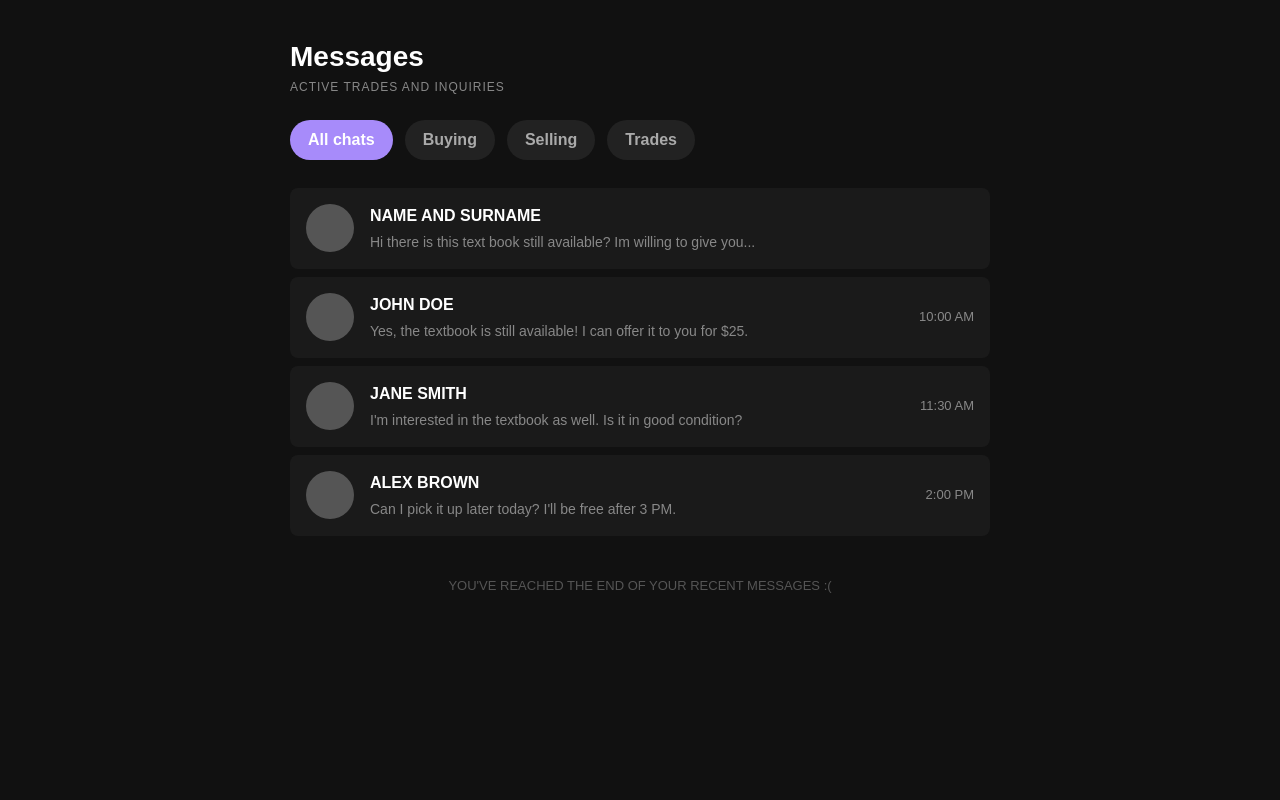
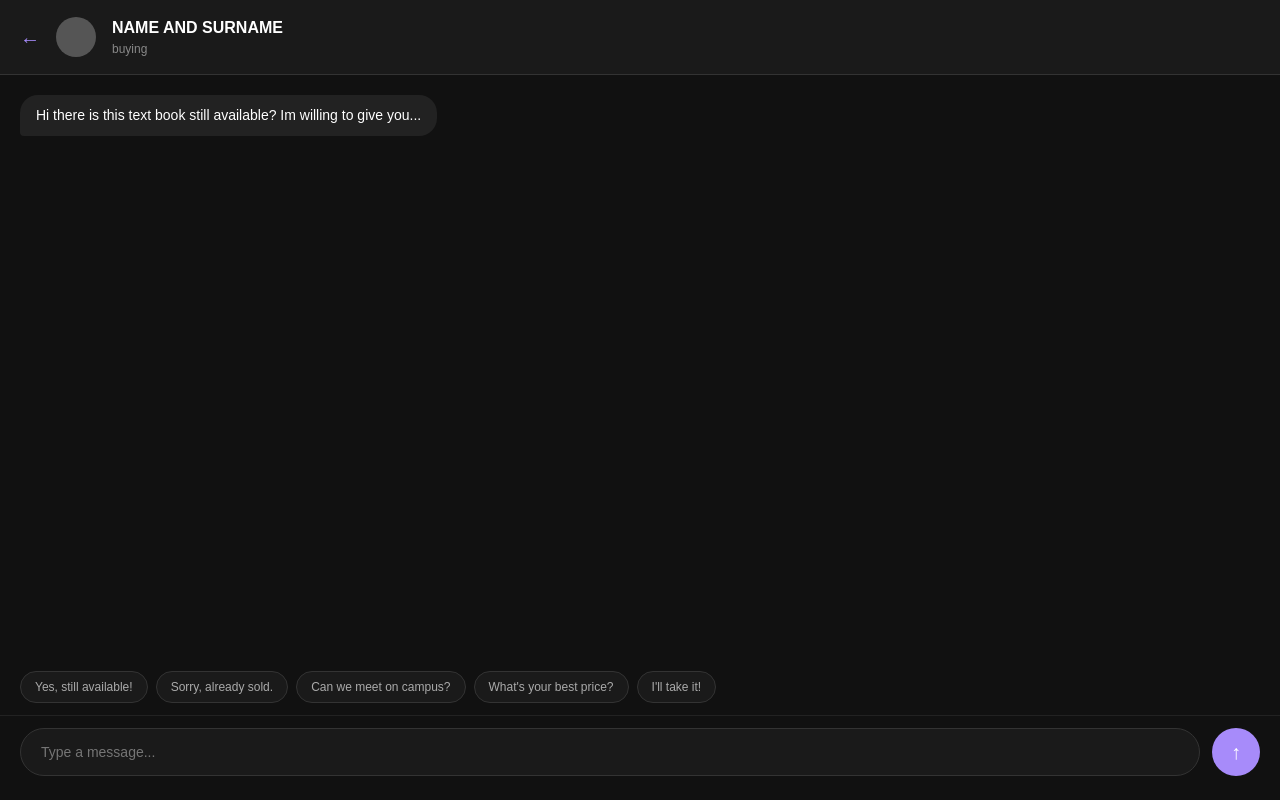
Before and after one commit to gabri3llp/dv200_keyboardlickers_studentslide, a React (Vite) app in the folder studentslide/: page /messages in a window 1280 px wide. Both pictures are taken after a click on the element 640 px from the left and 228 px from the top of the page. Built offline with nearby package versions, Linux system fonts and the light colour scheme.

Commit message:
Messages
Messages page done, just need to make some adjustments and fix Nav/Foot

```diff
--- a/studentslide/src/Component/footer.jsx
+++ b/studentslide/src/Component/footer.jsx
@@ -1,5 +1,5 @@
 import { Link } from "react-router-dom";
-import "./Footer.css";
+
 
 const Footer = () => {
   const year = new Date().getFullYear();
--- a/studentslide/src/Component/navbar.jsx
+++ b/studentslide/src/Component/navbar.jsx
@@ -1,6 +1,6 @@
 import { useState } from "react";
 import { Link, useLocation } from "react-router-dom";
-import "./Navbar.css";
+
 
 const Navbar = ({ isLoggedIn = false, user = null, onLogout }) => {
   const [menuOpen, setMenuOpen] = useState(false);
--- a/studentslide/src/Pages/messages.jsx
+++ b/studentslide/src/Pages/messages.jsx
@@ -1,32 +1,146 @@
 import { useState } from "react";
 
 const mockChats = [
-  { id: 1, name: "NAME AND SURNAME", preview: "Hi there is this text book still available? Im willing to give you...", time: "", type: "buying" },
-  { id: 2, name: "JOHN DOE", preview: "Yes, the textbook is still available! I can offer it to you for $25.", time: "10:00 AM", type: "selling" },
-  { id: 3, name: "JANE SMITH", preview: "I'm interested in the textbook as well. Is it in good condition?", time: "11:30 AM", type: "trades" },
-  { id: 4, name: "ALEX BROWN", preview: "Can I pick it up later today? I'll be free after 3 PM.", time: "2:00 PM", type: "buying" },
+  { id: 1, name: "NAME AND SURNAME", preview: "Hi there is this text book still available? Im willing to give you...", time: "", type: "buying",
+    messages: [{ from: "them", text: "Hi there is this text book still available? Im willing to give you..." }] },
+  { id: 2, name: "JOHN DOE", preview: "Yes, the textbook is still available! I can offer it to you for $25.", time: "10:00 AM", type: "selling",
+    messages: [{ from: "them", text: "Yes, the textbook is still available! I can offer it to you for $25." }] },
+  { id: 3, name: "JANE SMITH", preview: "I'm interested in the textbook as well. Is it in good condition?", time: "11:30 AM", type: "trades",
+    messages: [{ from: "them", text: "I'm interested in the textbook as well. Is it in good condition?" }] },
+  { id: 4, name: "ALEX BROWN", preview: "Can I pick it up later today? I'll be free after 3 PM.", time: "2:00 PM", type: "buying",
+    messages: [{ from: "them", text: "Can I pick it up later today? I'll be free after 3 PM." }] },
 ];
 
 const filters = ["All chats", "Buying", "Selling", "Trades"];
 
+const quickReplies = [
+  "Yes, still available!",
+  "Sorry, already sold.",
+  "Can we meet on campus?",
+  "What's your best price?",
+  "I'll take it!",
+];
+
 export default function Messages() {
   const [activeFilter, setActiveFilter] = useState("All chats");
+  const [openChat, setOpenChat] = useState(null);
+  const [chats, setChats] = useState(mockChats);
+  const [inputText, setInputText] = useState("");
 
-  const filteredChats = mockChats.filter(chat =>
+  const filteredChats = chats.filter(chat =>
     activeFilter === "All chats" || chat.type === activeFilter.toLowerCase()
   );
 
+  const sendMessage = (text) => {
+    if (!text.trim()) return;
+    setChats(prev => prev.map(chat =>
+      chat.id === openChat.id
+        ? { ...chat, messages: [...chat.messages, { from: "me", text }], preview: text }
+        : chat
+    ));
+    setOpenChat(prev => ({ ...prev, messages: [...prev.messages, { from: "me", text }] }));
+    setInputText("");
+  };
+
+  // Chat view
+  if (openChat) {
+    return (
+      <div style={{ background: "#111", minHeight: "100vh", color: "white", fontFamily: "sans-serif", display: "flex", flexDirection: "column" }}>
+
+        {/* Chat header */}
+        <div style={{ display: "flex", alignItems: "center", gap: "16px", padding: "16px 20px", background: "#1a1a1a", borderBottom: "1px solid #333" }}>
+          <button onClick={() => setOpenChat(null)} style={{ background: "none", border: "none", color: "#a78bfa", cursor: "pointer", fontSize: "20px", fontWeight: "bold" }}>←</button>
+          <div style={{ width: "40px", height: "40px", borderRadius: "50%", background: "#555" }} />
+          <div>
+            <div style={{ fontWeight: "bold" }}>{openChat.name}</div>
+            <div style={{ color: "#888", fontSize: "12px" }}>{openChat.type}</div>
+          </div>
+        </div>
+
+        {/* Messages */}
+        <div style={{ flex: 1, padding: "20px", display: "flex", flexDirection: "column", gap: "12px", overflowY: "auto" }}>
+          {openChat.messages.map((msg, i) => (
+            <div key={i} style={{ display: "flex", justifyContent: msg.from === "me" ? "flex-end" : "flex-start" }}>
+              <div style={{
+                background: msg.from === "me" ? "#a78bfa" : "#222",
+                color: "white",
+                padding: "10px 16px",
+                borderRadius: msg.from === "me" ? "18px 18px 4px 18px" : "18px 18px 18px 4px",
+                maxWidth: "65%",
+                fontSize: "14px",
+                lineHeight: "1.5",
+              }}>
+                {msg.text}
+              </div>
+            </div>
+          ))}
+        </div>
+
+        {/* Quick replies */}
+        <div style={{ padding: "0 20px 12px", display: "flex", gap: "8px", flexWrap: "wrap" }}>
+          {quickReplies.map((reply, i) => (
+            <button key={i} onClick={() => sendMessage(reply)} style={{
+              background: "#1a1a1a",
+              border: "1px solid #333",
+              color: "#aaa",
+              padding: "6px 14px",
+              borderRadius: "20px",
+              cursor: "pointer",
+              fontSize: "12px",
+              transition: "all 0.2s",
+            }}
+              onMouseEnter={e => { e.target.style.borderColor = "#a78bfa"; e.target.style.color = "#a78bfa"; }}
+              onMouseLeave={e => { e.target.style.borderColor = "#333"; e.target.style.color = "#aaa"; }}
+            >
+              {reply}
+            </button>
+          ))}
+        </div>
+
+        {/* Input */}
+        <div style={{ display: "flex", gap: "12px", padding: "12px 20px 24px", borderTop: "1px solid #222" }}>
+          <input
+            value={inputText}
+            onChange={e => setInputText(e.target.value)}
+            onKeyDown={e => e.key === "Enter" && sendMessage(inputText)}
+            placeholder="Type a message..."
+            style={{
+              flex: 1,
+              background: "#1a1a1a",
+              border: "1px solid #333",
+              borderRadius: "24px",
+              padding: "12px 20px",
+              color: "white",
+              fontSize: "14px",
+              outline: "none",
+            }}
+          />
+          <button onClick={() => sendMessage(inputText)} style={{
+            background: "#a78bfa",
+            border: "none",
+            borderRadius: "50%",
+            width: "48px",
+            height: "48px",
+            cursor: "pointer",
+            fontSize: "20px",
+            color: "white",
+          }}>
+            ↑
+          </button>
+        </div>
+      </div>
+    );
+  }
+
+  // Chat list view
   return (
     <div style={{ background: "#111", minHeight: "100vh", color: "white", fontFamily: "sans-serif", padding: "40px 20px" }}>
       <div style={{ maxWidth: "700px", margin: "0 auto" }}>
-
-        {/* Title text */}
 
         <h2 style={{ fontWeight: "bold", fontSize: "28px", marginBottom: "4px" }}>Messages</h2>
         <p style={{ color: "#888", marginBottom: "24px", fontSize: "12px", letterSpacing: "1px" }}>ACTIVE TRADES AND INQUIRIES</p>
 
         {/* Filter buttons */}
-
         <div style={{ display: "flex", gap: "12px", marginBottom: "28px" }}>
           {filters.map(f => (
             <button key={f} onClick={() => setActiveFilter(f)} style={{
@@ -40,33 +154,27 @@ export default function Messages() {
             }}>
               {f}
             </button>
-
           ))}
         </div>
 
-        {/* Chat List */}
-
+        {/* Chat list */}
         {filteredChats.map(chat => (
-          <div key={chat.id} style={{ display: "flex", alignItems: "center", gap: "16px", padding: "16px", borderRadius: "8px", marginBottom: "8px", background: "#1a1a1a", cursor: "pointer" }}>
-
+          <div key={chat.id} onClick={() => setOpenChat(chat)} style={{ display: "flex", alignItems: "center", gap: "16px", padding: "16px", borderRadius: "8px", marginBottom: "8px", background: "#1a1a1a", cursor: "pointer" }}
+            onMouseEnter={e => e.currentTarget.style.background = "#222"}
+            onMouseLeave={e => e.currentTarget.style.background = "#1a1a1a"}
+          >
             <div style={{ width: "48px", height: "48px", borderRadius: "50%", background: "#555", flexShrink: 0 }} />
-
-            {/* flexShrink= stops from shrinking if page shrinks Flex=Fill availibble space to push to right  */}
-
             <div style={{ flex: 1 }}>
-              <div style={{ fontWeight: "bold", marginBottom: "4px" }}>      {chat.name}</div>
-              <div style={{ color: "#888", fontSize: "14px" }}>      {chat.preview}</div>
+              <div style={{ fontWeight: "bold", marginBottom: "4px" }}>{chat.name}</div>
+              <div style={{ color: "#888", fontSize: "14px" }}>{chat.preview}</div>
             </div>
-
-            <div style={{ color: "#888", fontSize: "13px", flexShrink: 0 }}>     {chat.time}</div>
+            <div style={{ color: "#888", fontSize: "13px", flexShrink: 0 }}>{chat.time}</div>
           </div>
         ))}
 
-        {/* End of messages */}
         <p style={{ textAlign: "center", color: "#555", marginTop: "40px", fontSize: "13px" }}>
           YOU'VE REACHED THE END OF YOUR RECENT MESSAGES :(
         </p>
-
       </div>
     </div>
   );
```
